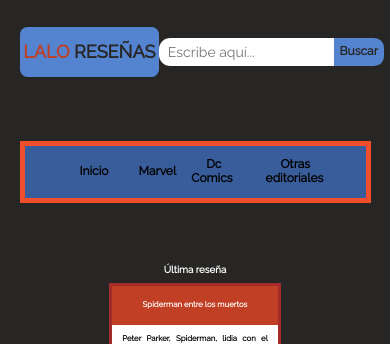
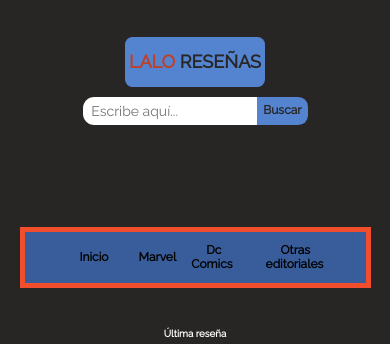
Before and after one commit to edduardohuamani24/ComicReview, a plain HTML site: page index.html in a window 390 px wide. Shown: the top 344 px of the page. Drawn offline with Linux system fonts and the light colour scheme.

Commit message:
Se agregó un box-sizing border box al container principal, para evitar problemas con el ancho de los elementos en el proyecto. Además, el header ahora es  responsive el header.

```diff
--- a/css/body.css
+++ b/css/body.css
@@ -23,6 +23,7 @@
   width: 90%;
   height: 100vh;
   margin: 0 auto;
+  box-sizing: border-box;
   grid-template-columns: repeat(2, 1fr);
   grid-template-rows: repeat(5, auto);
   grid-gap: 0.3125rem;
--- a/css/header/header.css
+++ b/css/header/header.css
@@ -15,7 +15,7 @@
   background-color: var(--color-primario-claro);
   color: var(--fondo-oscuro);
   border-radius: 0.625em;
-  height: 50px;
+  height: 3.125rem;
   display: flex;
   align-items: center;
   padding: 0 0.3125em;
@@ -66,3 +66,13 @@
   background-color: var(--color-primario-claro);
   color: var(--fondo-oscuro);
 }
+
+@media (max-width:48rem) {
+  .header__container {
+    flex-direction: column;
+    padding: 0.625rem 0.625rem;
+  }
+  .logo {
+    margin-bottom: 0.625rem;
+  }
+}
--- a/css/header/nav.css
+++ b/css/header/nav.css
@@ -26,3 +26,9 @@
   color: var(--color-secundario-claro);
   background-color: var(--fondo-oscuro);
 }
+
+@media (max-width:48rem) {
+  .nav__container {
+    margin-top: 3.125rem;
+  }
+}
--- a/css/main/main.css
+++ b/css/main/main.css
@@ -27,7 +27,7 @@
 
 .comic__argument {
   font-size: 2vw;
-  padding: 10px 10px;
+  padding: 0.625rem 0.625rem;
   margin: 0 auto;
   background-color: var(--color-blanco);
   color: var(--color-negro);
```
